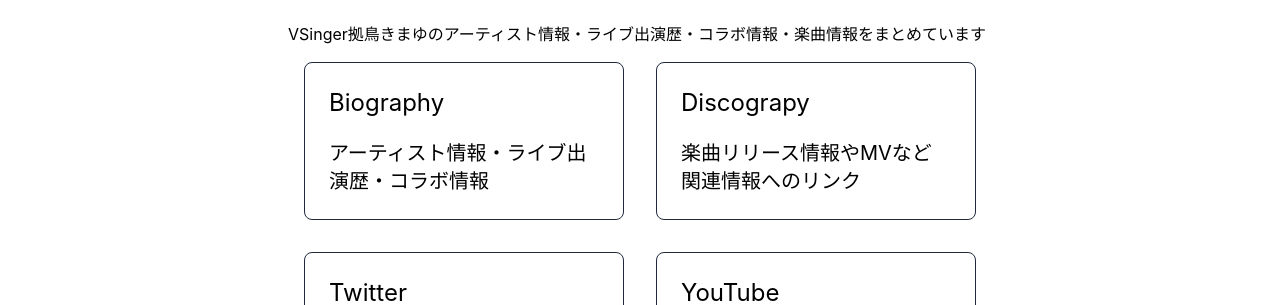
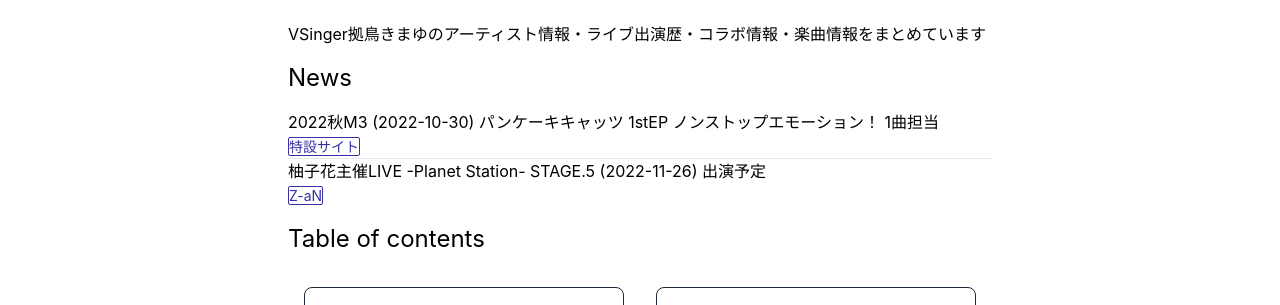
Before and after one commit to human-readable-name/yorudokimayu-info, a Next.js app: page / in a window 1280 px wide. Shown: the part 221-526 px from the top of the page. Built offline with nearby package versions, Linux system fonts and the light colour scheme; no server answers.

Commit message:
NewsをTOPに追加

```diff
--- a/src/components/home/Index.tsx
+++ b/src/components/home/Index.tsx
@@ -1,16 +1,19 @@
 import React from "react";
+import NewsCard from "./NewsCard";
 import LinkCard from './LinkCard';
 import PageTitle from '../../components/common/PageTitle';
 import SectionTitle from '../../components/common/SectionTitle';
 import { ContentLink } from "../../entities/home/ContentLink";
+import { NewsItem } from "../../entities/home/NewsItem";
 
 export type Props = {
     siteName: string;
     siteDescription: string;
+    news: NewsItem[];
     links: ContentLink[];
 };
 
-const Index: React.FC<Props> = ({siteName, siteDescription, links}) => {
+const Index: React.FC<Props> = ({siteName, siteDescription, news, links}) => {
     return <main className="flex flex-col items-center align-center m-8">
         <PageTitle text={siteName} />
         <section>
@@ -18,6 +21,11 @@ const Index: React.FC<Props> = ({siteName, siteDescription, links}) => {
             <p className="p8">
                 {siteDescription}
             </p>
+            <SectionTitle text="News" />
+            <div className="grid divide-y">
+                {news.map((newItem, index) => <NewsCard newsItem={newItem} key={index} />)}
+            </div>
+            <SectionTitle text="Table of contents" />
             <div className="grid grid-cols-1 md:grid-cols-2">
                 {links.map((contentLink, index) => <LinkCard contentLink={contentLink} key={index} />)}
             </div>
--- /dev/null
+++ b/src/components/home/NewsArticleLink.tsx
@@ -0,0 +1,19 @@
+import { NewsItemLink } from "../../entities/home/NewsItem";
+
+type Props = {
+    newsItemLink: NewsItemLink;
+}
+const NewsArticleLink: React.FC<Props> = ({newsItemLink}: Props) => {
+    return <li>
+        <a
+            href={newsItemLink.url}
+            target="_blank"
+            rel="noopener noreferrer"
+            className="rounded-sm border border-solid border-indigo-800 text-indigo-800 text-center text-sm"
+        >
+            {newsItemLink.name}
+        </a>
+    </li>
+};
+
+export default NewsArticleLink;
--- /dev/null
+++ b/src/components/home/NewsCard.tsx
@@ -0,0 +1,21 @@
+import { NewsItem } from "../../entities/home/NewsItem"
+import NewsArticleLink from "./NewsArticleLink";
+
+type Props = {
+    newsItem: NewsItem;
+};
+
+const NewsCard: React.FC<Props> = ({newsItem}: Props) => {
+    return <article>
+        <p>
+            {newsItem.text}
+        </p>
+        { newsItem.links && newsItem.links.length > 0 &&
+            <ul className="flex flex-wrap space-x-2">
+                {newsItem.links.map((newsItemLink, index) => <NewsArticleLink newsItemLink={newsItemLink} key={index} />)}
+            </ul>
+        }
+    </article>
+};
+
+export default NewsCard;
--- /dev/null
+++ b/src/entities/home/NewsItem.ts
@@ -0,0 +1,9 @@
+export type NewsItemLink = {
+    name: string;
+    url: string;
+}
+
+export type NewsItem = {
+    text: string;
+    links?: NewsItemLink[];
+};
--- a/src/pages/index.tsx
+++ b/src/pages/index.tsx
@@ -8,6 +8,7 @@ import { listContentLinks } from '../services/home/ContentLinkService';
 import { getHomeMeta } from '../services/common/MetaDataService';
 import { SupportedLocale } from '../constants/i18n';
 import { ensureSupportedLocale, translateSiteDescription, translateSitename } from '../utilities/i18n';
+import { listNews } from '../services/home/NewsService';
 
 interface GetStaticProps {
     locale: string;
@@ -22,6 +23,7 @@ export const getStaticProps = async ({locale}: GetStaticProps) => {
             homeProps: {
                 siteName: translateSitename(validatedLocale),
                 siteDescription: translateSiteDescription(validatedLocale),
+                news: listNews(validatedLocale),
                 links: listContentLinks(validatedLocale),
             } as HomeProps,
         },
--- /dev/null
+++ b/src/services/home/NewsService.ts
@@ -0,0 +1,41 @@
+import { SupportedLocale } from "../../constants/i18n";
+import { NewsItem } from "../../entities/home/NewsItem";
+
+const japanese: NewsItem[] = [
+    {
+        text: "2022秋M3 (2022-10-30) パンケーキキャッツ 1stEP ノンストップエモーション！ 1曲担当",
+        links: [
+            {name: "特設サイト", url: "https://pccs-vtuber.studio.site/"},
+        ]
+    },
+    {
+        text: "柚子花主催LIVE -Planet Station- STAGE.5 (2022-11-26) 出演予定",
+        links: [
+            {name: "Z-aN", url: "https://www.zan-live.com/live/detail/10251"},
+        ]
+    },
+];
+
+const english: NewsItem[] = [
+    {
+        text: "M32022Autumn (2022-10-30) pancakecats 1stEP Non-Stop Emotion!",
+        links: [
+            {name: "Web site", url: "https://pccs-vtuber.studio.site/"},
+        ]
+    },
+    {
+        text: "LIVE sponsored by Yuzuha -Planet Station- STAGE.5 (2022-11-26) ",
+        links: [
+            {name: "Z-aN", url: "https://www.zan-live.com/live/detail/10251"},
+        ]
+    },
+];
+
+export const listNews = (locale: SupportedLocale): NewsItem[] => {
+    switch(locale) {
+        case "en":
+            return english;
+        default:
+            return japanese;
+    }
+};
```
Also changed, not shown: 1 other file (tests, documents, lock files or other folders).
